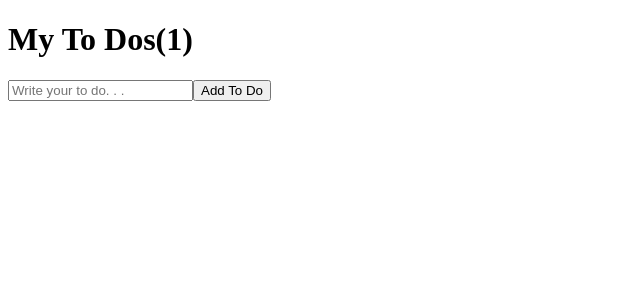
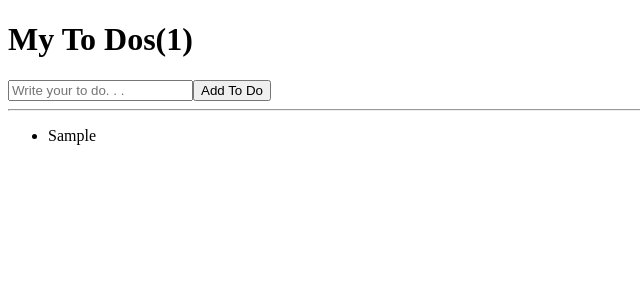
Before and after one commit to giirrr/react-for-beginners, a React (Create React App) app: page / in a window 1280 px wide. Both pictures are taken after typing "Sample" into the empty fields and a click on the button "Add To Do". Shown: the top 300 px of the page, without its empty margins (0-640 px from the left). Built offline with nearby package versions, Linux system fonts and the light colour scheme.

Commit message:
To do list 2

```diff
--- a/src/App.js
+++ b/src/App.js
@@ -15,7 +15,7 @@ function App() {
     // 두개 같은 의미 인데 위에 방식이 더 짧음
     // setToDos(function(currentArray){
     //   return
-    // })
+    // })sfsadfsaf
   };
   console.log(toDos);
   return (
@@ -30,6 +30,12 @@ function App() {
         />
         <button>Add To Do</button>
       </form>
+      <hr />
+      <ul>
+        {toDos.map((myitem, index) => (
+          <li key={index}>{myitem}</li>
+        ))}
+      </ul>
     </div>
   );
 }
```
